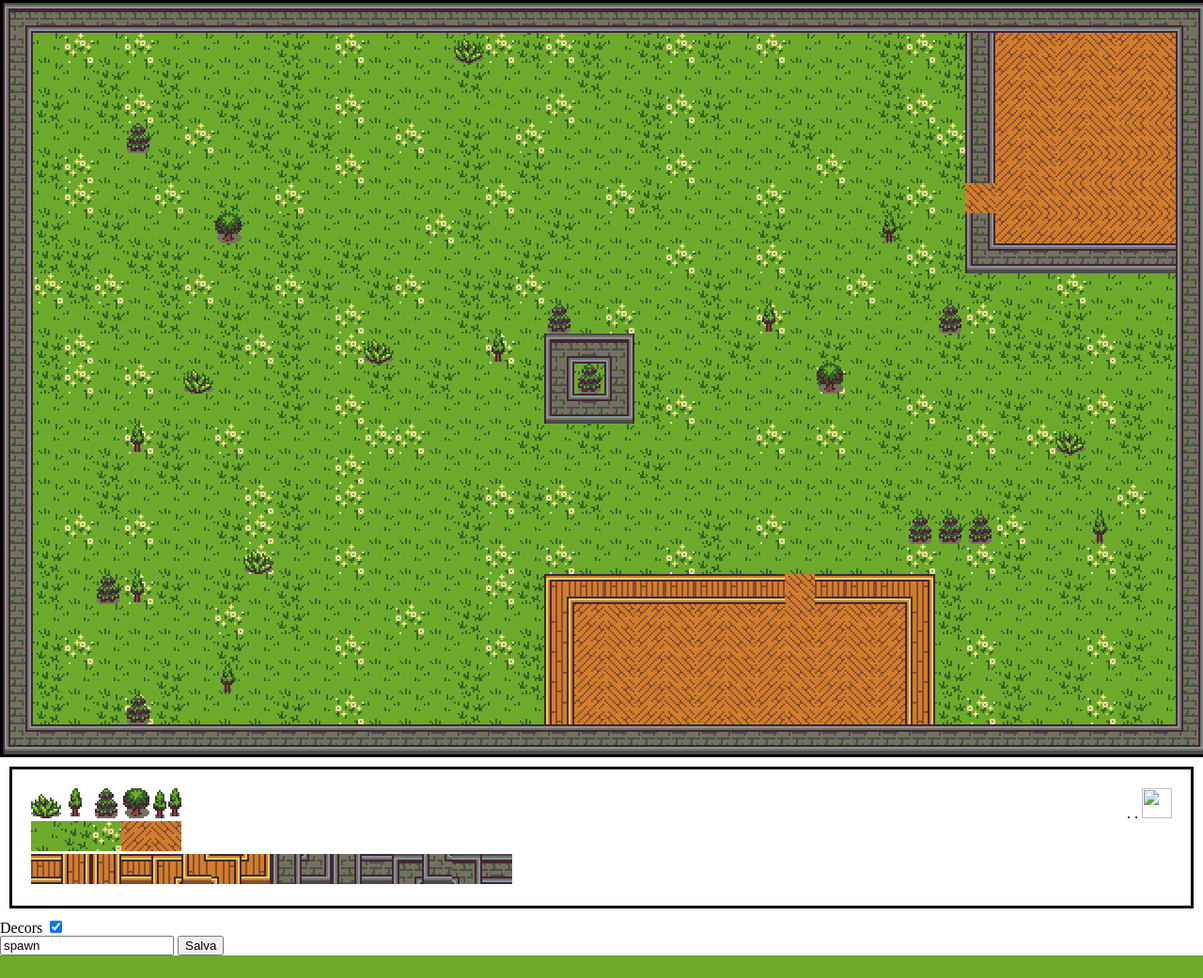
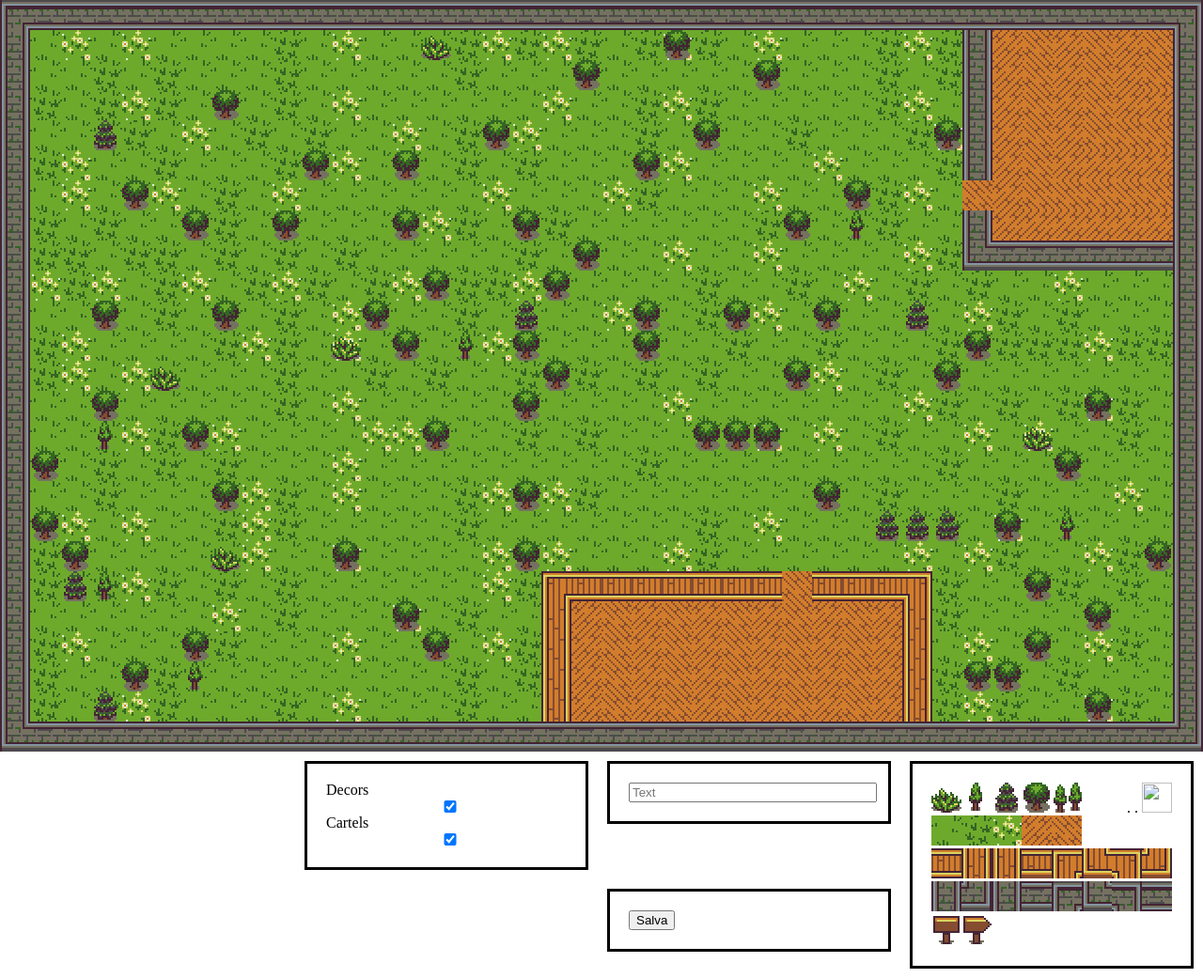
Before and after one commit to paoli7612/Arcadia-Web, a PHP site: page / in a window 1280 px wide. Shown: the whole page at 94% size. Before the commit the page ends 1017 px from the top, so only its background shows below. Run offline with PHP 8.4, Linux system fonts and the light colour scheme.

Commit message:
init cartels insert

```diff
--- a/index.html
+++ b/index.html
@@ -23,13 +23,18 @@
         <img src="" id="tool_image">
       </div>
     </div>
+    <div id="form">
+      <input id="formCartel" type="text" placeholder="Text">
+    </div>
     <div id="filter">
       <label> Decors
         <input type="checkbox" checked="checked" onchange="filterDecors(this.checked)">
       </label>
+      <label> Cartels
+        <input type="checkbox" checked="checked" onchange="filterCartels(this.checked)">
+      </label>
     </div>
-    <div id="save">
-      <input type="text" value="spawn">
+    <div id="options">
       <button onclick="save()">Salva</button>
     </div>
   </body>
--- a/js/filter.js
+++ b/js/filter.js
@@ -3,3 +3,9 @@
   if (checked){ decors.show(); }
   else { decors.hide(); }
 }
+
+var filterCartels = function(checked){
+  var decors = $("img.cartel");
+  if (checked){ decors.show(); }
+  else { decors.hide(); }
+}
--- a/js/loadTools.js
+++ b/js/loadTools.js
@@ -10,6 +10,11 @@
   h1_id.innerHTML = tool_id;
   h1_type.innerHTML = tool_type;
   img.src = "img/"+type+"/"+id+".png";
+  if (type == 'cartels'){
+    $("#form").show();
+  } else {
+    $("#form").hide();
+  }
 
 }
 
@@ -31,15 +36,31 @@
   load('decors', 5);
   load('floors', 5);
   load('walls', 16);
+  load('cartels', 2)
 }
 
 document.onclick = function (e){
   if (tool_id == null || tool_type == null) return;
   e = e.toElement;
-  if (e.name == 'walls' || e.name == 'floors' ) {
-    e.name = tool_type;
-    e.src = "img/"+tool_type+"/"+tool_id+".png"
-    e.setAttribute('code', tool_id);
-    e.name = tool_type;
+  if (e.name == 'walls' || e.name == 'floors'){
+    if (tool_type == 'decors' || tool_type == 'cartels'){
+      i = document.createElement('img');
+      i.src = "img/"+tool_type+"/"+tool_id+".png";
+      i.setAttribute('code', tool_id);
+      i.name = tool_type;
+      i.className = "decor";
+      if (tool_type == 'cartels'){
+        var text = document.getElementById('formCartel').value;
+        i.setAttribute('text', text);
+      }
+      e.parentElement.appendChild(i);
+    } else  {
+      e.name = tool_type;
+      e.src = "img/"+tool_type+"/"+tool_id+".png"
+      e.setAttribute('code', tool_id);
+      e.name = tool_type;
+    }
+  } else if (e.name == 'decors' || e.name == 'cartels'){
+    e.remove();
   }
 }
--- a/js/save.js
+++ b/js/save.js
@@ -21,6 +21,6 @@
     }
   }
   a = JSON.stringify(DATA)
-
+  document.body.innerHTML = a;
   console.log(a);
 }
--- a/master.css
+++ b/master.css
@@ -1,15 +1,19 @@
-table#matrix {
-  border: solid 3px black;
-}
-div#tiles {
-  border: solid 3px black;
+#tiles, #filter, #options, #form{
   padding: 20px;
   margin: 10px;
+  border: solid 3px black;
+  float: right;
+  width: 20%;
 }
 
-div#info {
+#info {
   float: right;
 }
+
+table#matrix {
+  float: left;
+}
+
 
 td.tile {
   line-height: 0px;
@@ -21,7 +25,18 @@
   width: 32px;
 }
 
+input {
+  width: 100%;
+}
+
 img.decor {
   position: absolute;
+  left: 0px;
   z-index: 2;
 }
+
+img.cartel {
+  position: absolute;
+  left: 0px;
+  z-index: 2;
+}
```
Also changed, not shown: maps/spawn.json (+1 -1 lines), img/cartels/1.png (added), img/cartels/2.png (added).
